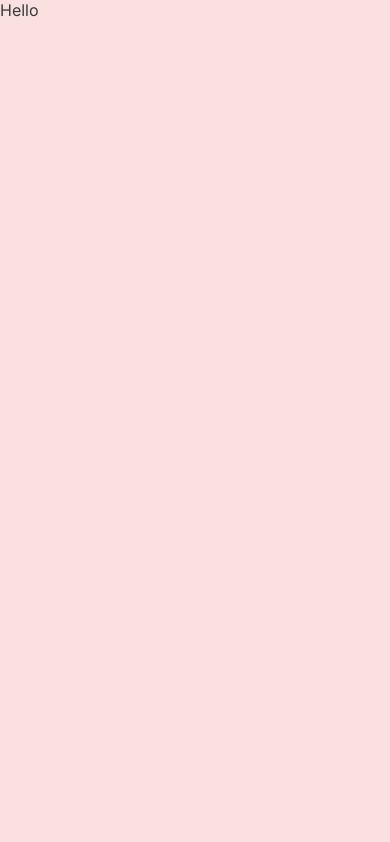
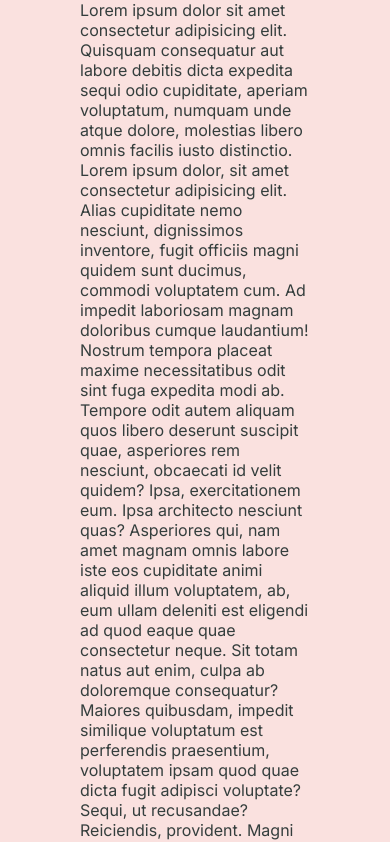
Before and after one commit to militorres84/pinkcoding, a Next.js app: page / in a window 390 px wide. Shown: the top 842 px of the page. Built offline with nearby package versions, Linux system fonts and the light colour scheme.

Commit message:
mediaQueries

```diff
--- a/src/app/page.jsx
+++ b/src/app/page.jsx
@@ -1,5 +1,14 @@
 import styles from './styles/globals.scss'
 
 export default function Home() {
-  return <div>Hello</div>;
+  return <div>Lorem ipsum dolor sit amet consectetur adipisicing elit. Quisquam consequatur aut labore debitis dicta expedita sequi odio cupiditate, aperiam voluptatum, numquam unde atque dolore, molestias libero omnis facilis iusto distinctio. Lorem ipsum dolor, sit amet consectetur adipisicing elit. Alias cupiditate nemo nesciunt, dignissimos inventore, fugit officiis magni quidem sunt ducimus, commodi voluptatem cum. Ad impedit laboriosam magnam doloribus cumque laudantium!
+  Nostrum tempora placeat maxime necessitatibus odit sint fuga expedita modi ab. Tempore odit autem aliquam quos libero deserunt suscipit quae, asperiores rem nesciunt, obcaecati id velit quidem? Ipsa, exercitationem eum.
+  Ipsa architecto nesciunt quas? Asperiores qui, nam amet magnam omnis labore iste eos cupiditate animi aliquid illum voluptatem, ab, eum ullam deleniti est eligendi ad quod eaque quae consectetur neque.
+  Sit totam natus aut enim, culpa ab doloremque consequatur? Maiores quibusdam, impedit similique voluptatum est perferendis praesentium, voluptatem ipsam quod quae dicta fugit adipisci voluptate? Sequi, ut recusandae? Reiciendis, provident.
+  Magni ad asperiores veritatis eius dolore delectus, voluptas repellat corporis ex sunt. Repellendus facere labore laboriosam distinctio explicabo repudiandae pariatur dolores tempora! Nulla tempora quaerat cumque harum culpa rem facilis!
+  Ullam, quae officia debitis cum earum minima optio quas laudantium porro, explicabo pariatur, amet vitae tempore numquam consequatur aspernatur quidem animi. Aperiam sapiente ullam iusto excepturi, alias consequuntur pariatur aut.
+  Aliquam temporibus omnis, sit consequatur nisi recusandae illum fuga rem nesciunt officia maiores a perspiciatis nulla assumenda vel. Magnam nesciunt consequuntur nostrum, vitae voluptate maxime eos aliquam impedit quas aspernatur.
+  Explicabo libero, qui cumque dolores officiis nisi nobis sequi pariatur magni et error beatae ipsa aliquam facere cum aut, tempore eius molestiae dolore fugit adipisci, omnis sit! Sapiente, tempora. Facilis?
+  At cumque dolorem dolore nisi iure vero aspernatur aliquid, nulla adipisci sed excepturi dicta temporibus amet dignissimos saepe deserunt repellat et, nostrum dolor autem praesentium! Beatae porro quod temporibus illo.
+  Facilis, incidunt odit, odio qui nam dolorum unde porro fugiat ipsa aut voluptatum asperiores cupiditate sunt laudantium reiciendis maiores, iure saepe temporibus? Architecto expedita aspernatur fuga quas repellendus libero quos!</div>;
 }
--- a/src/app/styles/globals.scss
+++ b/src/app/styles/globals.scss
@@ -1,8 +1,12 @@
+@import './mediaQueries.scss';
 
     $background: #FAE1DF;
     $textColor: #343E3D;
     $softBg: #feecea;
     $softTextColor: #414e4d;
+    $greenEmerald: #7BD389;
+    $cadetGrey: #9EA3B0;
+    $desertSand: #E4C3AD;
 
 *{
     padding: 0;
@@ -25,3 +29,11 @@ a{
     background-color: $background;
     color: $textColor;
 }
+
+.wrapper{
+    max-width: 1536px;
+    margin-left: auto;
+    margin-right: auto;
+    padding-left: 80px;
+    padding-right: 80px;
+}
--- /dev/null
+++ b/src/app/styles/mediaQueries.scss
@@ -0,0 +1,36 @@
+@media screen and (max-width:1536px) {
+
+    .wrapper{
+        max-width: 1366px;
+    }
+}
+
+@media screen and (max-width:1280px) {
+
+    .wrapper{
+        max-width: 1024px;
+    }
+}
+
+@media screen and (max-width:1024px) {
+
+    .wrapper{
+        max-width: 768px;
+        padding-left: 40px;
+        padding-right: 40px;
+    }
+}
+
+@media screen and (max-width:768px) {
+
+    .wrapper{
+        max-width: 640px;
+    }
+}
+
+@media screen and (max-width:640px) {
+
+    .wrapper{
+        max-width: 475px;
+    }
+}
```
